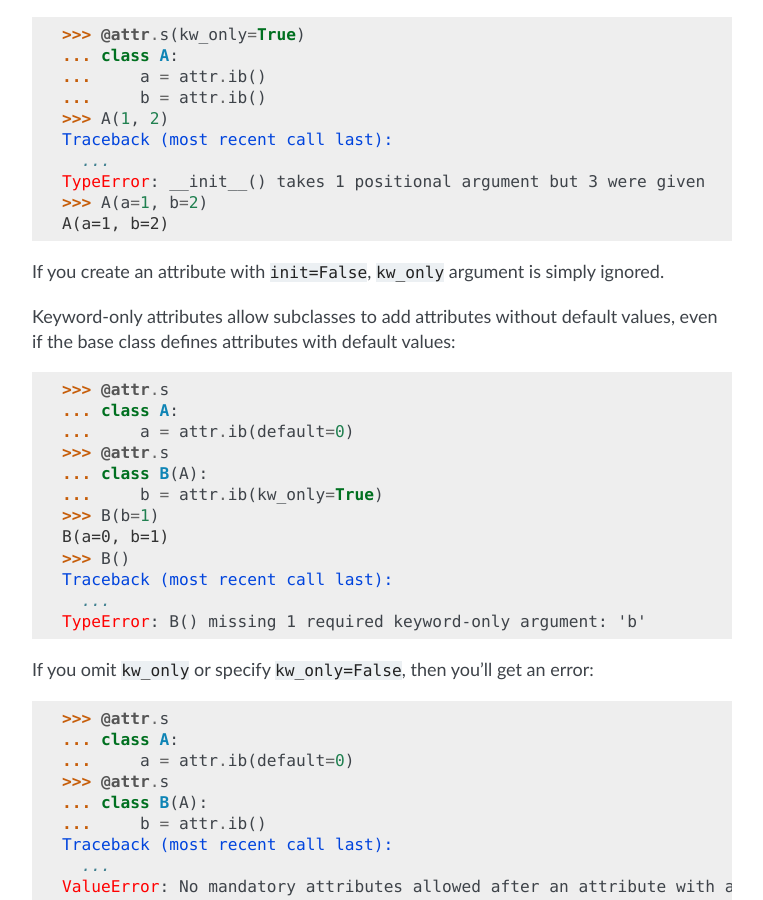
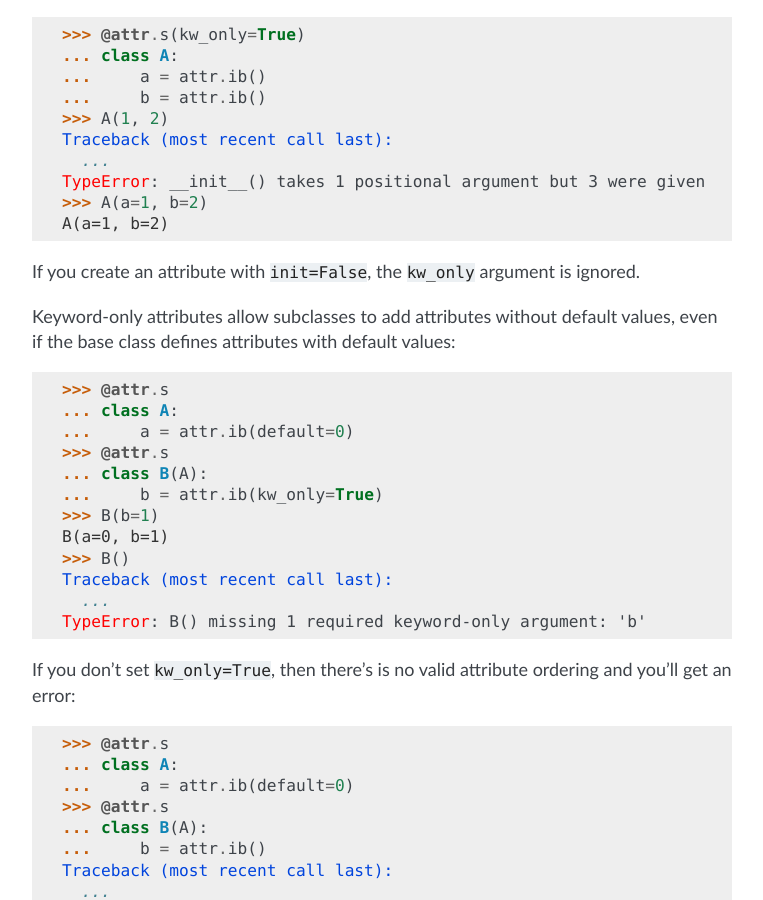
Before and after one commit to python-attrs/attrs, a Sphinx documentation site: the page built from docs/examples.rst, in a window 1280 px wide and 900 px high, scrolled down 3251 px. Shown: the whole window, without its empty margins (368-1131 px from the left). Built offline with Sphinx 7.4.7, drawn with Linux system fonts in a browser that asks for light colours.

Commit message:
Tidy docs from review.

```diff
--- a/docs/examples.rst
+++ b/docs/examples.rst
@@ -144,6 +144,7 @@ Therefore ``@attr.s`` comes with the ``repr_ns`` option to set it manually:
 ``repr_ns`` works on both Python 2 and 3.
 On Python 3 it overrides the implicit detection.
 
+
 Keyword-only Attributes
 ~~~~~~~~~~~~~~~~~~~~~~~
 
@@ -161,7 +162,7 @@ When using ``attrs`` on Python 3, you can also add `keyword-only <https://docs.p
     >>> A(a=1)
     A(a=1)
 
-`kw_only` may also be specified at via ``attr.s``, and will apply to all attributes:
+``kw_only`` may also be specified at via ``attr.s``, and will apply to all attributes:
 
 .. doctest::
 
@@ -178,7 +179,7 @@ When using ``attrs`` on Python 3, you can also add `keyword-only <https://docs.p
 
 
 
-If you create an attribute with ``init=False``, ``kw_only`` argument is simply ignored.
+If you create an attribute with ``init=False``, the ``kw_only`` argument is ignored.
 
 Keyword-only attributes allow subclasses to add attributes without default values, even if the base class defines attributes with default values:
 
@@ -197,7 +198,7 @@ Keyword-only attributes allow subclasses to add attributes without default value
       ...
     TypeError: B() missing 1 required keyword-only argument: 'b'
 
-If you omit ``kw_only`` or specify ``kw_only=False``, then you'll get an error:
+If you don't set ``kw_only=True``, then there's is no valid attribute ordering and you'll get an error:
 
 .. doctest::
 
```
